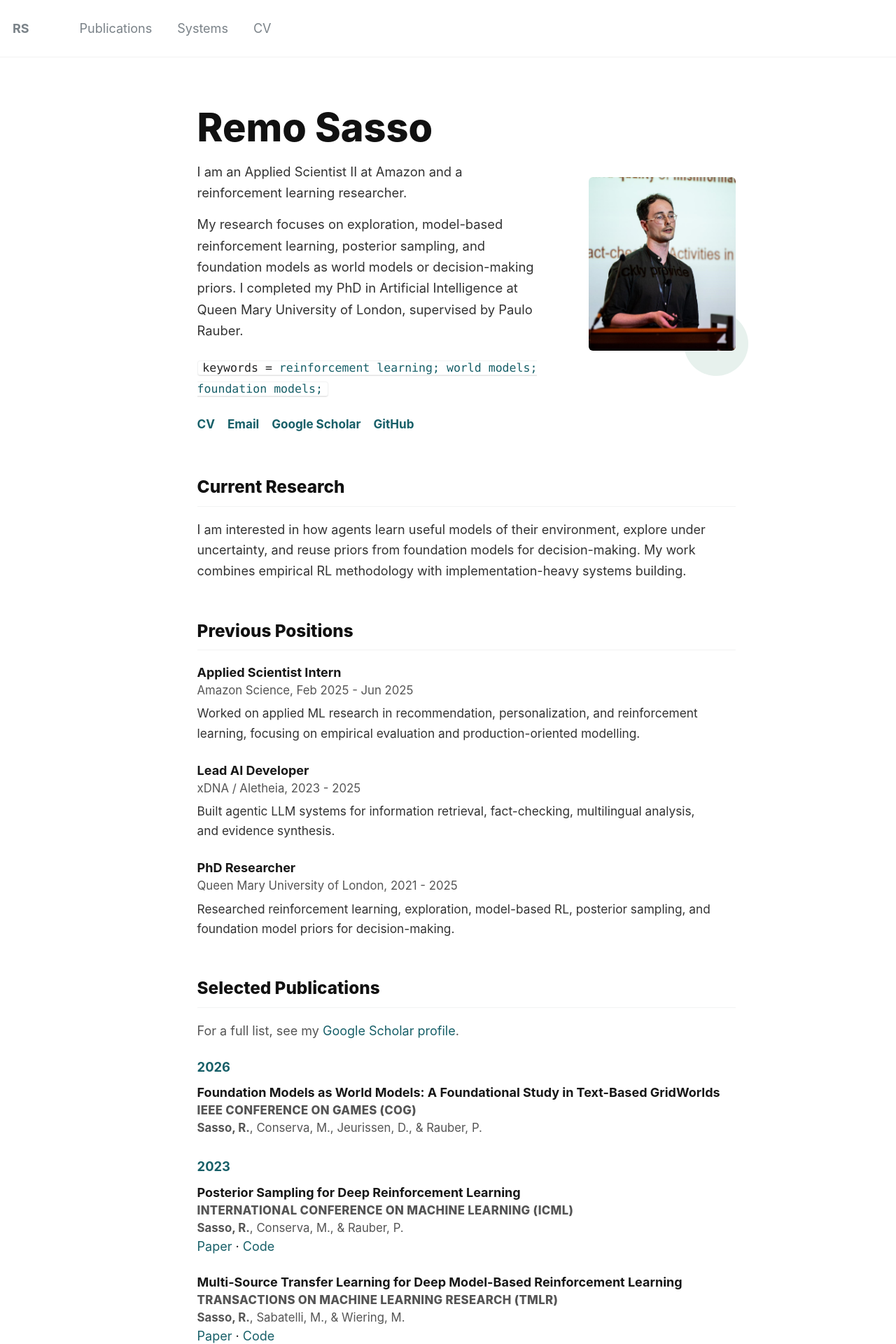
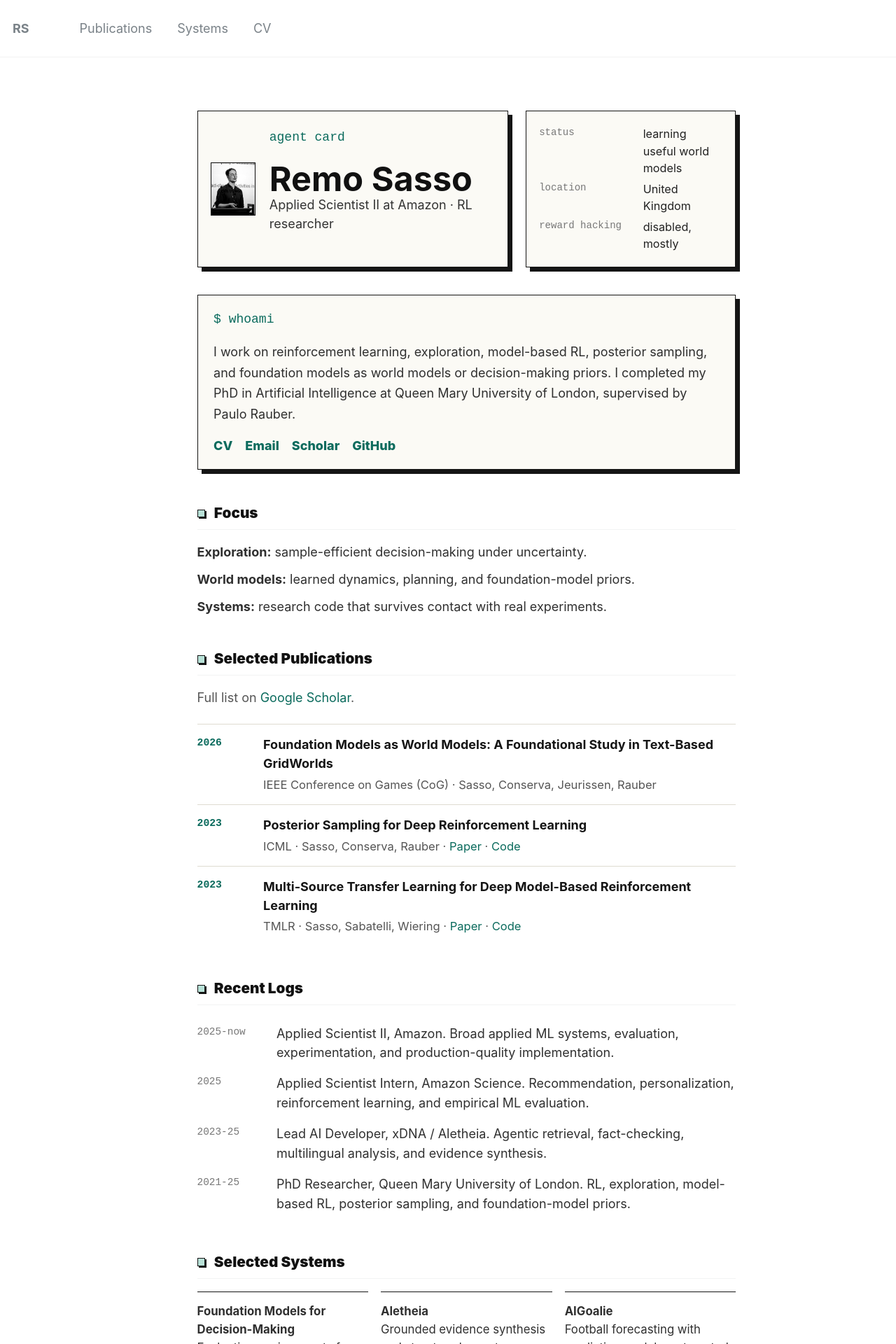
Before and after one commit to remosasso/remosasso.github.io, a Jekyll site: the page built from _pages/about.md, in a window 1280 px wide. Shown: the top 1920 px of the page at 70% size. Built offline with Jekyll 4.4.1, drawn with Linux system fonts in a browser that asks for light colours; some of the changed text lies outside the part shown.

Commit message:
Try console-inspired homepage design

```diff
--- a/_pages/about.md
+++ b/_pages/about.md
@@ -7,98 +7,86 @@ redirect_from:
 ---
 
 <main class="profile-home">
-  <section class="profile-intro" aria-labelledby="profile-title">
-    <div class="profile-intro__text">
-      <h1 id="profile-title">Remo Sasso</h1>
-      <p>I am an Applied Scientist II at Amazon and a reinforcement learning researcher.</p>
-      <p>My research focuses on exploration, model-based reinforcement learning, posterior sampling, and foundation models as world models or decision-making priors. I completed my PhD in Artificial Intelligence at Queen Mary University of London, supervised by Paulo Rauber.</p>
-      <p class="keyword-line"><code>keywords = <span>reinforcement learning;</span> <span>world models;</span> <span>foundation models;</span></code></p>
-      <nav class="profile-links" aria-label="Profile links">
-        <a href="/files/CV.pdf">CV</a>
-        <a href="mailto:r.sasso@qmul.ac.uk">Email</a>
-        <a href="https://scholar.google.com/citations?user=KBt4nqgAAAAJ&amp;hl=en" target="_blank" rel="noopener">Google Scholar</a>
-        <a href="https://github.com/remosasso" target="_blank" rel="noopener">GitHub</a>
-      </nav>
+  <section class="agent-panel" aria-labelledby="profile-title">
+    <div class="agent-id">
+      <img src="/images/edmo_image.jpg" alt="Remo Sasso presenting research at a conference">
+      <div>
+        <p class="eyebrow">agent card</p>
+        <h1 id="profile-title">Remo Sasso</h1>
+        <p class="role">Applied Scientist II at Amazon · RL researcher</p>
+      </div>
     </div>
-    <figure class="profile-photo">
-      <img src="/images/edmo_image.jpg" alt="Remo Sasso presenting research at a conference">
-    </figure>
+
+    <div class="agent-status" aria-label="Research status">
+      <p><span>status</span> learning useful world models</p>
+      <p><span>location</span> United Kingdom</p>
+      <p><span>reward hacking</span> disabled, mostly</p>
+    </div>
   </section>
 
-  <section class="profile-section" aria-labelledby="current-research">
-    <h2 id="current-research">Current Research</h2>
-    <p>I am interested in how agents learn useful models of their environment, explore under uncertainty, and reuse priors from foundation models for decision-making. My work combines empirical RL methodology with implementation-heavy systems building.</p>
+  <section class="console-block" aria-label="Summary">
+    <p class="prompt">$ whoami</p>
+    <p>I work on reinforcement learning, exploration, model-based RL, posterior sampling, and foundation models as world models or decision-making priors. I completed my PhD in Artificial Intelligence at Queen Mary University of London, supervised by Paulo Rauber.</p>
+    <nav class="profile-links" aria-label="Profile links">
+      <a href="/files/CV.pdf">CV</a>
+      <a href="mailto:r.sasso@qmul.ac.uk">Email</a>
+      <a href="https://scholar.google.com/citations?user=KBt4nqgAAAAJ&amp;hl=en" target="_blank" rel="noopener">Scholar</a>
+      <a href="https://github.com/remosasso" target="_blank" rel="noopener">GitHub</a>
+    </nav>
   </section>
 
-  <section class="profile-section" aria-labelledby="previous-positions">
-    <h2 id="previous-positions">Previous Positions</h2>
-
-    <div class="experience-entry">
-      <div class="experience-role"><strong>Applied Scientist Intern</strong></div>
-      <div class="experience-org">Amazon Science, Feb 2025 - Jun 2025</div>
-      <p>Worked on applied ML research in recommendation, personalization, and reinforcement learning, focusing on empirical evaluation and production-oriented modelling.</p>
-    </div>
-
-    <div class="experience-entry">
-      <div class="experience-role"><strong>Lead AI Developer</strong></div>
-      <div class="experience-org">xDNA / Aletheia, 2023 - 2025</div>
-      <p>Built agentic LLM systems for information retrieval, fact-checking, multilingual analysis, and evidence synthesis.</p>
-    </div>
-
-    <div class="experience-entry">
-      <div class="experience-role"><strong>PhD Researcher</strong></div>
-      <div class="experience-org">Queen Mary University of London, 2021 - 2025</div>
-      <p>Researched reinforcement learning, exploration, model-based RL, posterior sampling, and foundation model priors for decision-making.</p>
-    </div>
+  <section class="profile-section" aria-labelledby="focus">
+    <h2 id="focus">Focus</h2>
+    <ul class="signal-list">
+      <li><strong>Exploration:</strong> sample-efficient decision-making under uncertainty.</li>
+      <li><strong>World models:</strong> learned dynamics, planning, and foundation-model priors.</li>
+      <li><strong>Systems:</strong> research code that survives contact with real experiments.</li>
+    </ul>
   </section>
 
   <section class="profile-section" aria-labelledby="selected-publications">
     <h2 id="selected-publications">Selected Publications</h2>
-    <p class="section-note">For a full list, see my <a href="https://scholar.google.com/citations?user=KBt4nqgAAAAJ&amp;hl=en" target="_blank" rel="noopener">Google Scholar profile</a>.</p>
+    <p class="section-note">Full list on <a href="https://scholar.google.com/citations?user=KBt4nqgAAAAJ&amp;hl=en" target="_blank" rel="noopener">Google Scholar</a>.</p>
 
-    <div class="year-group">
-      <h3>2026</h3>
-      <div class="pub-entry">
-        <div class="pub-title"><strong>Foundation Models as World Models: A Foundational Study in Text-Based GridWorlds</strong></div>
-        <div class="pub-venue">IEEE Conference on Games (CoG)</div>
-        <div class="pub-authors"><strong>Sasso, R.</strong>, Conserva, M., Jeurissen, D., &amp; Rauber, P.</div>
+    <div class="pub-entry">
+      <span class="year">2026</span>
+      <div>
+        <strong>Foundation Models as World Models: A Foundational Study in Text-Based GridWorlds</strong>
+        <p>IEEE Conference on Games (CoG) · Sasso, Conserva, Jeurissen, Rauber</p>
       </div>
     </div>
 
-    <div class="year-group">
-      <h3>2023</h3>
-      <div class="pub-entry">
-        <div class="pub-title"><strong>Posterior Sampling for Deep Reinforcement Learning</strong></div>
-        <div class="pub-venue">International Conference on Machine Learning (ICML)</div>
-        <div class="pub-authors"><strong>Sasso, R.</strong>, Conserva, M., &amp; Rauber, P.</div>
-        <a href="https://arxiv.org/pdf/2305.00477.pdf" target="_blank" rel="noopener">Paper</a> · <a href="https://github.com/remosasso/PSDRL" target="_blank" rel="noopener">Code</a>
+    <div class="pub-entry">
+      <span class="year">2023</span>
+      <div>
+        <strong>Posterior Sampling for Deep Reinforcement Learning</strong>
+        <p>ICML · Sasso, Conserva, Rauber · <a href="https://arxiv.org/pdf/2305.00477.pdf" target="_blank" rel="noopener">Paper</a> · <a href="https://github.com/remosasso/PSDRL" target="_blank" rel="noopener">Code</a></p>
       </div>
+    </div>
 
-      <div class="pub-entry">
-        <div class="pub-title"><strong>Multi-Source Transfer Learning for Deep Model-Based Reinforcement Learning</strong></div>
-        <div class="pub-venue">Transactions on Machine Learning Research (TMLR)</div>
-        <div class="pub-authors"><strong>Sasso, R.</strong>, Sabatelli, M., &amp; Wiering, M.</div>
-        <a href="https://arxiv.org/pdf/2205.14410.pdf" target="_blank" rel="noopener">Paper</a> · <a href="https://github.com/remosasso/multi-source-TL-for-deep-MBRL" target="_blank" rel="noopener">Code</a>
+    <div class="pub-entry">
+      <span class="year">2023</span>
+      <div>
+        <strong>Multi-Source Transfer Learning for Deep Model-Based Reinforcement Learning</strong>
+        <p>TMLR · Sasso, Sabatelli, Wiering · <a href="https://arxiv.org/pdf/2205.14410.pdf" target="_blank" rel="noopener">Paper</a> · <a href="https://github.com/remosasso/multi-source-TL-for-deep-MBRL" target="_blank" rel="noopener">Code</a></p>
       </div>
     </div>
   </section>
 
+  <section class="profile-section" aria-labelledby="experience">
+    <h2 id="experience">Recent Logs</h2>
+    <div class="log-entry"><span>2025-now</span> Applied Scientist II, Amazon. Broad applied ML systems, evaluation, experimentation, and production-quality implementation.</div>
+    <div class="log-entry"><span>2025</span> Applied Scientist Intern, Amazon Science. Recommendation, personalization, reinforcement learning, and empirical ML evaluation.</div>
+    <div class="log-entry"><span>2023-25</span> Lead AI Developer, xDNA / Aletheia. Agentic retrieval, fact-checking, multilingual analysis, and evidence synthesis.</div>
+    <div class="log-entry"><span>2021-25</span> PhD Researcher, Queen Mary University of London. RL, exploration, model-based RL, posterior sampling, and foundation-model priors.</div>
+  </section>
+
   <section class="profile-section" aria-labelledby="selected-systems">
     <h2 id="selected-systems">Selected Systems</h2>
-
-    <div class="system-entry">
-      <div class="system-title"><strong>Foundation Models for Decision-Making</strong></div>
-      <p>Experimental environments and evaluation code for studying LLMs and VLMs as exploratory agents, decision-making priors, and world models.</p>
-    </div>
-
-    <div class="system-entry">
-      <div class="system-title"><strong>Aletheia</strong></div>
-      <p>Agentic information retrieval and fact-checking platform for grounded evidence synthesis and structured report generation.</p>
-    </div>
-
-    <div class="system-entry">
-      <div class="system-title"><strong>AIGoalie</strong></div>
-      <p>Data-driven football forecasting platform with predictive models, automated pipelines, and large-scale fixture data.</p>
+    <div class="system-grid">
+      <p><strong>Foundation Models for Decision-Making</strong><br>Evaluation environments for LLMs and VLMs as exploratory agents and world models.</p>
+      <p><strong>Aletheia</strong><br>Grounded evidence synthesis and structured report generation.</p>
+      <p><strong>AIGoalie</strong><br>Football forecasting with predictive models, automated pipelines, and fixture data.</p>
     </div>
   </section>
 </main>
--- a/_sass/_profile-home.scss
+++ b/_sass/_profile-home.scss
@@ -1,16 +1,11 @@
 .profile-home {
-  max-width: 940px;
+  max-width: 920px;
   margin: 0 auto;
-  padding: 2rem 0 4rem;
-  color: #171717;
-
-  p {
-    color: #333333;
-    line-height: 1.65;
-  }
+  padding: 2.2rem 0 4rem;
+  color: #151515;
 
   a {
-    color: #175f68;
+    color: #0b6b5d;
     text-decoration: none;
 
     &:hover {
@@ -19,135 +14,199 @@
   }
 }
 
-.profile-intro {
+.agent-panel {
   display: grid;
-  grid-template-columns: minmax(0, 1fr) 210px;
-  align-items: center;
-  gap: 3.5rem;
-  margin-bottom: 3.5rem;
+  grid-template-columns: minmax(0, 1fr) minmax(220px, 300px);
+  gap: 1.4rem;
+  align-items: stretch;
+  margin-bottom: 2.2rem;
 }
 
-.profile-intro h1 {
-  margin: 0 0 1.1rem;
-  color: #111111;
-  font-size: 3.1rem;
-  font-weight: 800;
-  line-height: 1;
+.agent-id,
+.agent-status,
+.console-block {
+  border: 1px solid #151515;
+  background: #fbfaf5;
+  box-shadow: 6px 6px 0 #151515;
 }
 
-.profile-intro p {
-  max-width: 680px;
-  margin: 0 0 0.85rem;
-  font-size: 1.02rem;
+.agent-id {
+  display: flex;
+  align-items: center;
+  gap: 1.1rem;
+  padding: 1rem;
+
+  img {
+    width: 76px;
+    height: 76px;
+    border: 1px solid #151515;
+    object-fit: cover;
+    object-position: 52% 30%;
+    filter: grayscale(100%) contrast(1.08);
+  }
 }
 
-.keyword-line {
-  margin-top: 1.2rem !important;
+.eyebrow,
+.prompt,
+.agent-status span,
+.log-entry span,
+.year {
+  font-family: "Courier New", Courier, monospace;
+  letter-spacing: 0;
+}
 
-  code {
-    padding: 0;
-    background: transparent;
+.eyebrow {
+  margin: 0 0 0.35rem;
+  color: #0b6b5d;
+  font-size: 0.78rem;
+}
+
+.agent-id h1 {
+  margin: 0;
+  color: #111111;
+  font-size: 2.7rem;
+  line-height: 0.95;
+}
+
+.role {
+  margin: 0.55rem 0 0;
+  color: #333333;
+  font-size: 0.98rem;
+}
+
+.agent-status {
+  display: grid;
+  align-content: center;
+  padding: 1rem;
+
+  p {
+    display: grid;
+    grid-template-columns: 7.5rem minmax(0, 1fr);
+    gap: 0.75rem;
+    margin: 0.15rem 0;
     color: #222222;
-    font-size: 0.92rem;
+    font-size: 0.9rem;
   }
 
   span {
-    color: #175f68;
+    color: #777777;
+    font-size: 0.78rem;
   }
+}
+
+.console-block {
+  margin-bottom: 2.8rem;
+  padding: 1.1rem 1.25rem;
+
+  p {
+    max-width: 760px;
+    margin: 0 0 0.9rem;
+    color: #2f2f2f;
+    line-height: 1.65;
+  }
+}
+
+.prompt {
+  color: #0b6b5d !important;
+  font-size: 0.88rem;
 }
 
 .profile-links {
   display: flex;
   flex-wrap: wrap;
-  gap: 0.35rem 1rem;
-  margin-top: 1.3rem;
-  font-size: 0.95rem;
-  font-weight: 700;
+  gap: 0.5rem 1rem;
+  font-weight: 800;
 }
 
-.profile-photo {
-  position: relative;
-  margin: 0;
+.profile-section {
+  margin: 0 0 2.7rem;
+}
 
-  &::after {
-    position: absolute;
-    right: -18px;
-    bottom: -18px;
-    z-index: -1;
-    width: 92px;
-    height: 92px;
-    border-radius: 50%;
-    background: #e7f1ed;
+.profile-section h2 {
+  display: flex;
+  align-items: center;
+  gap: 0.7rem;
+  margin: 0 0 1rem;
+  color: #111111;
+  font-size: 1.15rem;
+  font-weight: 900;
+
+  &::before {
+    width: 0.65rem;
+    height: 0.65rem;
+    border: 1px solid #151515;
+    background: #b8e1d7;
+    box-shadow: 2px 2px 0 #151515;
     content: "";
-  }
-
-  img {
-    display: block;
-    width: 100%;
-    aspect-ratio: 1 / 1.18;
-    border-radius: 6px;
-    object-fit: cover;
-    object-position: 52% 30%;
   }
 }
 
-.profile-section {
-  margin: 0 0 3.1rem;
+.signal-list {
+  margin: 0;
+  padding: 0;
+  list-style: none;
+
+  li {
+    margin: 0 0 0.6rem;
+    color: #303030;
+    line-height: 1.55;
+  }
 }
 
-.profile-section h2 {
-  margin: 0 0 1rem;
-  color: #111111;
-  font-size: 1.35rem;
+.section-note {
+  margin: -0.2rem 0 1.25rem;
+  color: #555555;
+  font-size: 0.92rem;
+}
+
+.pub-entry {
+  display: grid;
+  grid-template-columns: 4.25rem minmax(0, 1fr);
+  gap: 1rem;
+  padding: 0.85rem 0;
+  border-top: 1px solid #dedbd1;
+
+  p {
+    margin: 0.25rem 0 0;
+    color: #555555;
+    font-size: 0.92rem;
+    line-height: 1.5;
+  }
+}
+
+.year {
+  color: #0b6b5d;
+  font-size: 0.82rem;
   font-weight: 800;
 }
 
-.profile-section h3 {
-  margin: 1.4rem 0 0.7rem;
-  color: #175f68;
-  font-size: 1.02rem;
+.log-entry {
+  display: grid;
+  grid-template-columns: 5.3rem minmax(0, 1fr);
+  gap: 1rem;
+  padding: 0.45rem 0;
+  color: #303030;
+  line-height: 1.55;
+
+  span {
+    color: #777777;
+    font-size: 0.8rem;
+  }
 }
 
-.section-note {
-  margin: -0.2rem 0 1.4rem;
-  color: #555555 !important;
-  font-size: 0.95rem;
-}
+.system-grid {
+  display: grid;
+  grid-template-columns: repeat(3, minmax(0, 1fr));
+  gap: 1rem;
 
-.experience-entry,
-.pub-entry,
-.system-entry {
-  margin: 0 0 1.35rem;
-}
-
-.experience-role,
-.system-title,
-.pub-title {
-  color: #171717;
-}
-
-.experience-org,
-.pub-venue,
-.pub-authors {
-  color: #555555;
-  font-size: 0.93rem;
-}
-
-.pub-venue {
-  font-weight: 800;
-  letter-spacing: 0.02em;
-  text-transform: uppercase;
-}
-
-.experience-entry p,
-.system-entry p {
-  margin: 0.35rem 0 0;
-  max-width: 740px;
-  font-size: 0.96rem;
-}
-
-.year-group {
-  margin-bottom: 1.7rem;
+  p {
+    margin: 0;
+    padding-top: 0.85rem;
+    border-top: 1px solid #151515;
+    color: #303030;
+    font-size: 0.93rem;
+    line-height: 1.55;
+  }
 }
 
 @media (max-width: 760px) {
@@ -155,17 +214,19 @@
     padding-top: 1rem;
   }
 
-  .profile-intro {
+  .agent-panel,
+  .pub-entry,
+  .log-entry,
+  .system-grid {
     grid-template-columns: 1fr;
-    gap: 1.7rem;
-    margin-bottom: 3rem;
   }
 
-  .profile-photo {
-    width: 210px;
+  .agent-id h1 {
+    font-size: 2.25rem;
   }
 
-  .profile-intro h1 {
-    font-size: 2.45rem;
+  .agent-status p {
+    grid-template-columns: 1fr;
+    gap: 0.15rem;
   }
 }
```
